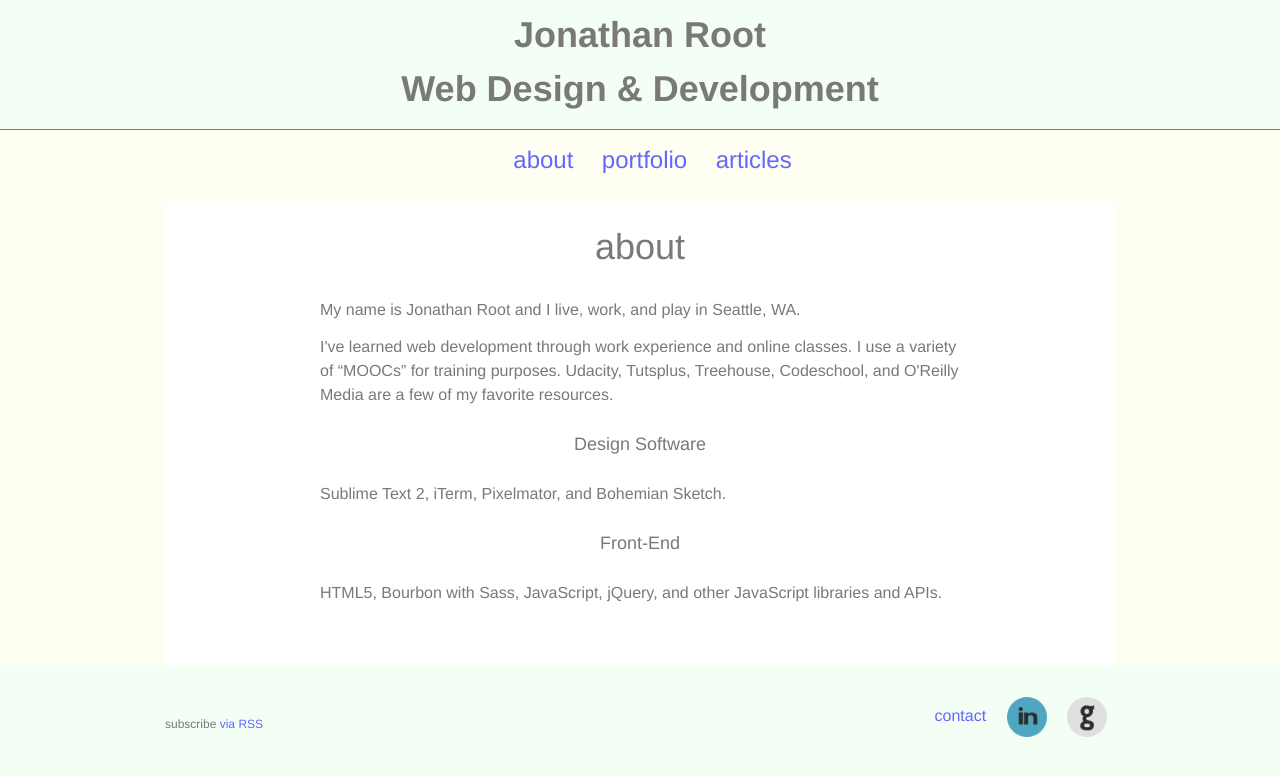
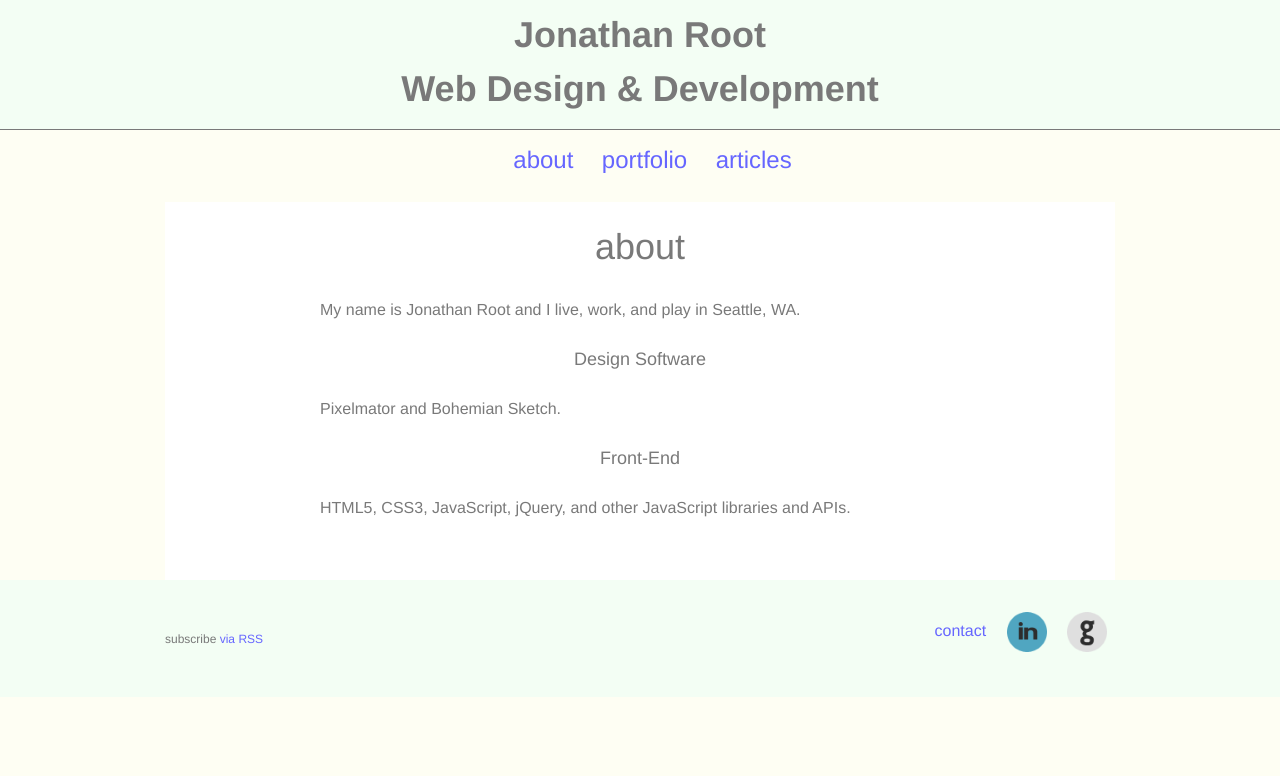
Before and after one commit to jaroot32/jonathanRootPortfolio, a Jekyll site: the page built from about.html, in a window 1280 px wide. Shown: the top 776 px of the page. Built offline with Jekyll 4.4.1, drawn with Linux system fonts in a browser that asks for light colours.

Commit message:
about edits

```diff
--- a/about.html
+++ b/about.html
@@ -8,14 +8,12 @@ permalink: /about/
 
  <p>My name is Jonathan Root and I live, work, and play in Seattle, WA.</p>
 
- <p>I've learned web development through work experience and online classes.  I use a variety of “MOOCs” for training purposes. Udacity, Tutsplus, Treehouse, Codeschool, and O'Reilly Media are a few of my favorite resources.</p>
-
  <h3>Design Software</h3>
- <p>Sublime Text 2, iTerm, Pixelmator, and Bohemian Sketch.</p>
+ <p>Pixelmator and Bohemian Sketch.</p>
 
  <h3>Front-End </h3>
 
- <p>HTML5, Bourbon with Sass, JavaScript, jQuery, and other JavaScript libraries and APIs.</p>
+ <p>HTML5, CSS3, JavaScript, jQuery, and other JavaScript libraries and APIs.</p>
 <div id="instafeed"></div>
 
 
```
